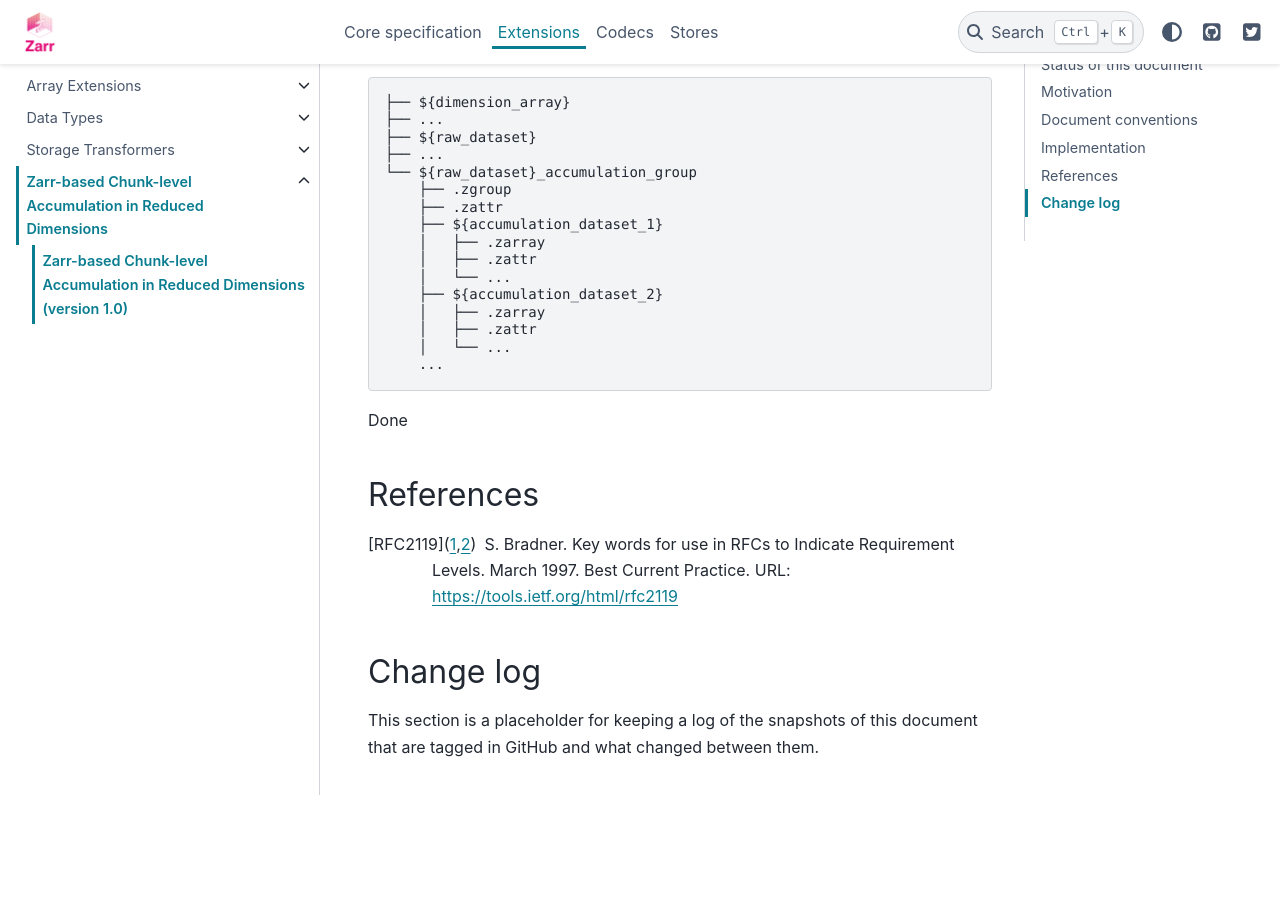
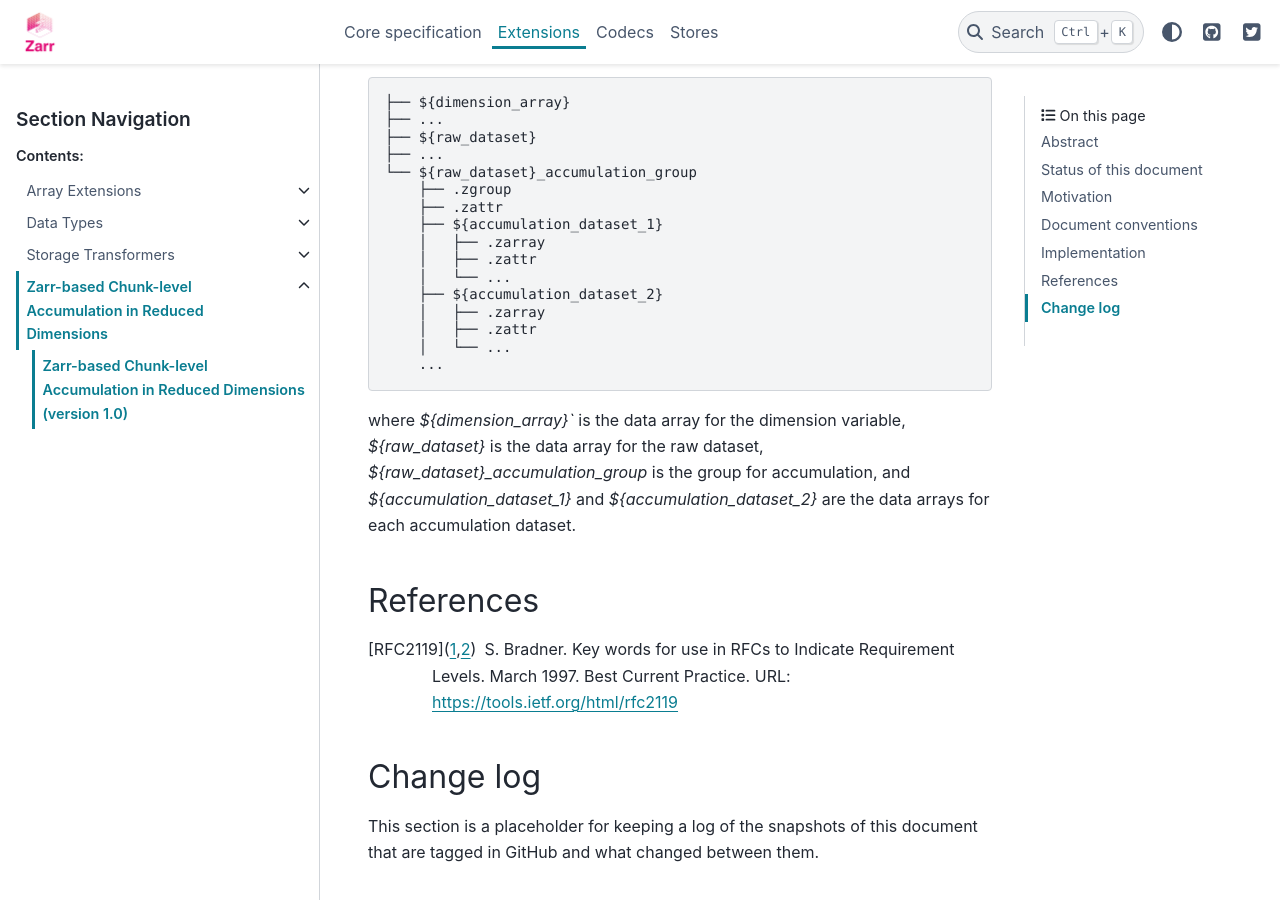
Before and after one commit to zarr-developers/zarr-specs, a Sphinx documentation site: the page built from docs/extensions/zarr-accumulation/v1.0.rst, in a window 1280 px wide and 900 px high, scrolled down 2545 px. Built offline with Sphinx 7.4.7 and the PyData theme 0.15.4, drawn with Linux system fonts in a browser that asks for light colours; before the commit the page ends 3340 px from its top, so only the background shows below that.

Commit message:
zarr-accumulation/v1.0.rst more content added

```diff
--- a/docs/extensions/zarr-accumulation/v1.0.rst
+++ b/docs/extensions/zarr-accumulation/v1.0.rst
@@ -87,8 +87,7 @@ The accumulation datasets are organized in a data group adjacent to the raw data
         │   └── ...
         ...
 
-Done
-
+where `${dimension_array}`` is the data array for the dimension variable, `${raw_dataset}` is the data array for the raw dataset, `${raw_dataset}_accumulation_group` is the group for accumulation, and `${accumulation_dataset_1}` and `${accumulation_dataset_2}` are the data arrays for each accumulation dataset.
 
 References
 ==========
```
